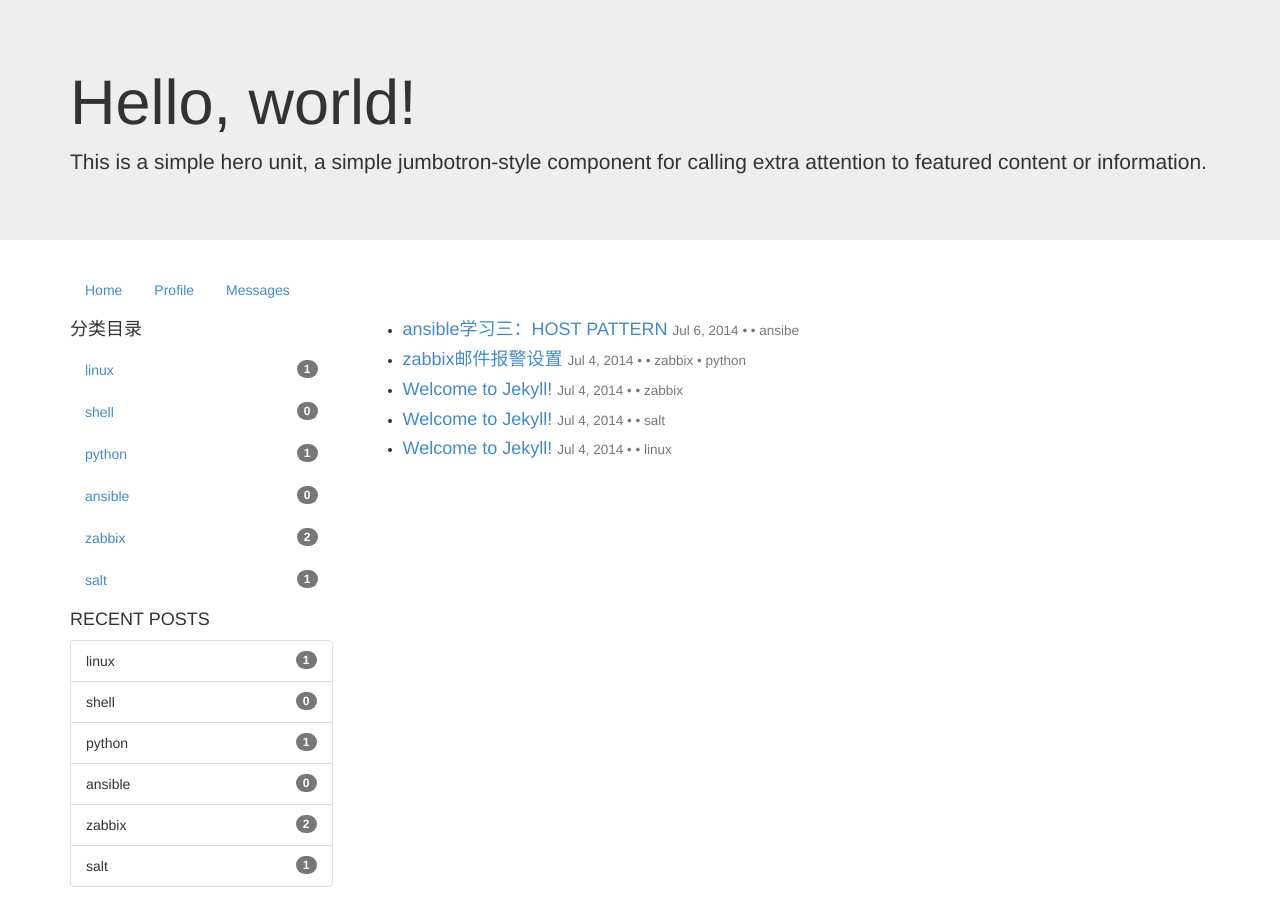
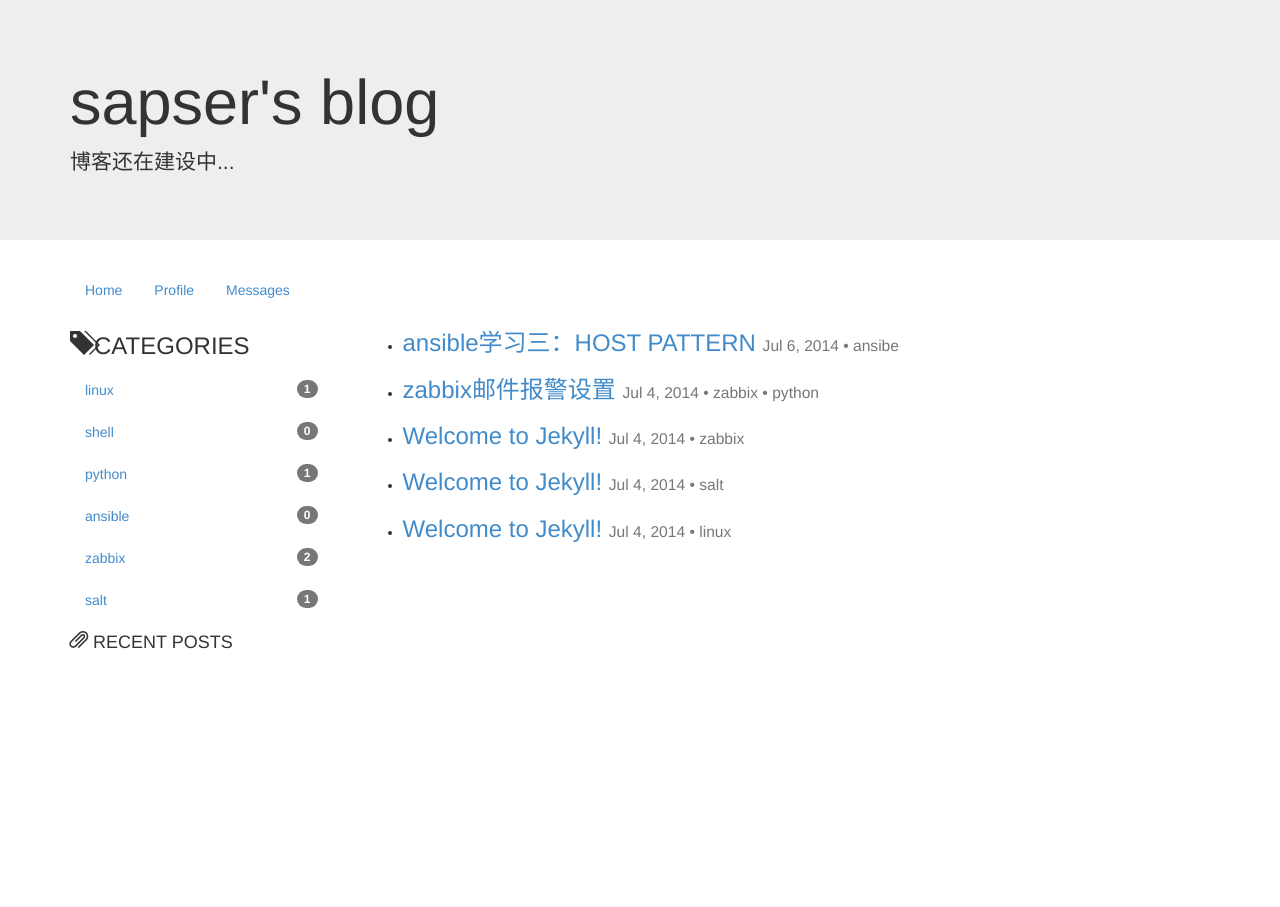
Before and after one commit to sapser/sapser.github.io, a Jekyll site: the page built from index.html, in a window 1280 px wide. Built offline with Jekyll 4.4.1, drawn with Linux system fonts in a browser that asks for light colours.

Commit message:
fixd bug

```diff
--- a/_includes/sidebar.html
+++ b/_includes/sidebar.html
@@ -1,8 +1,8 @@
-<h4>分类目录</h4>
+<h3><span class="glyphicon glyphicon-tags"> </span>CATEGORIES</h3>
 <ul class="nav nav-pills nav-stacked">
     <!--<li class="active">-->
     <li>
-        <a href="#">
+        <a href="/category.html">
             <span class="badge pull-right">{{ site.categories.linux|size }}</span>
             linux
         </a>
@@ -20,7 +20,7 @@
         </a>
     </li>
     <li>
-        <a href="#">
+        <a href="/category.html">
             <span class="badge pull-right">{{ site.categories.ansible|size }}</span>
             ansible
         </a>
@@ -40,30 +40,4 @@
 </ul>
 
 
-<h4>RECENT POSTS</h4>
-<ul class="list-group">
-    <li class="list-group-item">
-        <span class="badge">{{ site.categories.linux|size }}</span>
-        linux
-    </li>
-    <li class="list-group-item">
-        <span class="badge">{{ site.categories.shell|size }}</span>
-        shell
-    </li>
-    <li class="list-group-item">
-        <span class="badge">{{ site.categories.python|size }}</span>
-        python
-    </li>
-    <li class="list-group-item">
-        <span class="badge">{{ site.categories.ansible|size }}</span>
-        ansible
-    </li>
-    <li class="list-group-item">
-        <span class="badge">{{ site.categories.zabbix|size }}</span>
-        zabbix
-    </li>
-    <li class="list-group-item">
-        <span class="badge">{{ site.categories.salt|size }}</span>
-        salt
-    </li>
-</ul>
+<h4><span class="glyphicon glyphicon-paperclip"></span> RECENT POSTS</h4>
--- a/_layouts/default.html
+++ b/_layouts/default.html
@@ -14,8 +14,8 @@
   <body>
     <div class="jumbotron">
       <div class="container">
-        <h1>Hello, world!</h1>
-        <p>This is a simple hero unit, a simple jumbotron-style component for calling extra attention to featured content or information.</p>
+        <h1>sapser's blog</h1>
+        <p>博客还在建设中...</p>
       </div>
     </div>
 
--- a/index.html
+++ b/index.html
@@ -6,10 +6,10 @@ title: sapser's blog
 <ul>
 {% for post in site.posts %}
   <li>
-    <h4>
+    <h3>
       <a href="{{ post.url | prepend: site.baseurl }}">{{ post.title }}</a>
-      <small>{{ post.date | date: "%b %-d, %Y" }} • {% for category in post.categories %} • {{ category }}{% endfor %}</small>
-    </h4>
+      <small>{{ post.date | date: "%b %-d, %Y" }}{% for category in post.categories %} • {{ category }}{% endfor %}</small>
+    </h3>
   </li>
 {% endfor %}
 </ul>
```
Also changed, not shown: category.html (added, +19 -0 lines).
